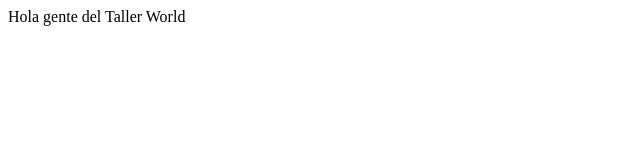
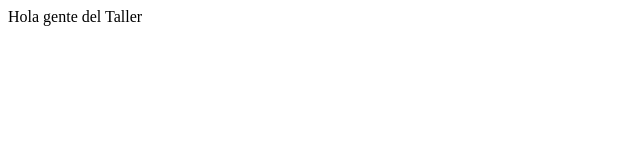
Before and after one commit to jiugo/reactbasicapp, a React (Create React App) app: page / in a window 1280 px wide. Shown: the top 160 px of the page, without its empty margins (0-640 px from the left). Built offline with nearby package versions, Linux system fonts and the light colour scheme; the HTML template or start-up script is replaced by a standard one.

Commit message:
Update App.js

```diff
--- a/src/App.js
+++ b/src/App.js
@@ -1,8 +1,8 @@
 import React from 'react';
 
 function App() {
-  const value = 'World';
-  return <div>Hola gente del Taller {value}</div>;
+  const value = 'Taller';
+  return <div>Hola gente del  {value}</div>;
 }
 
 export default App;
```
